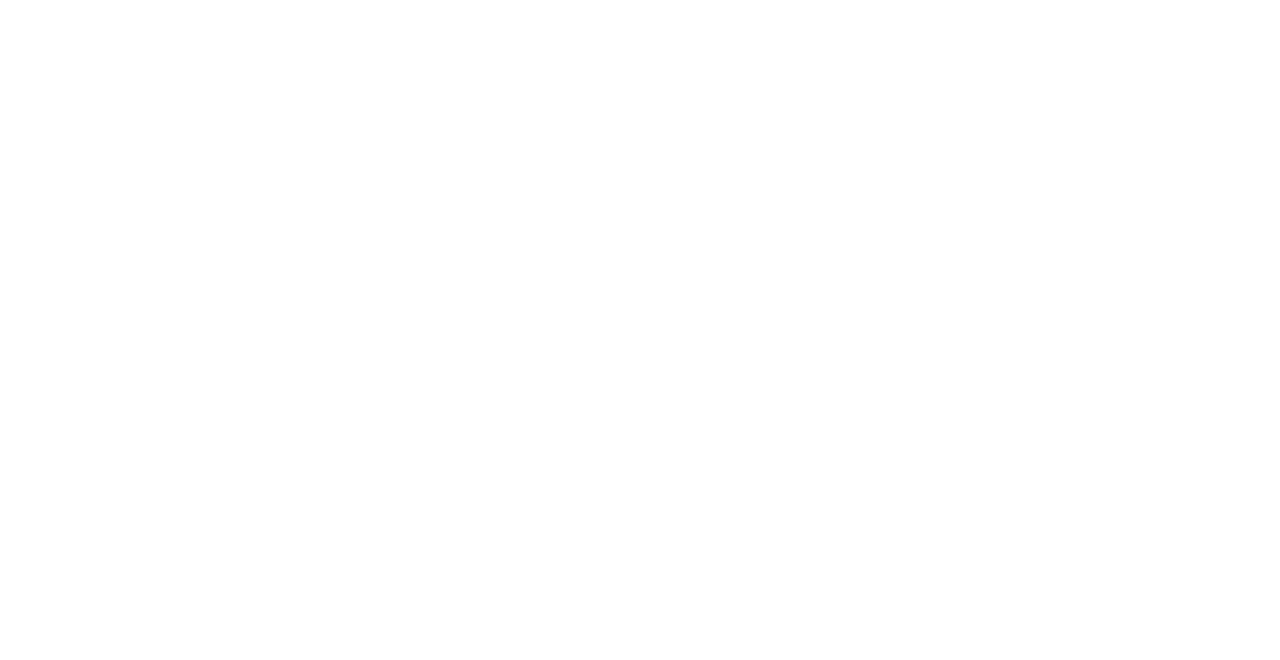
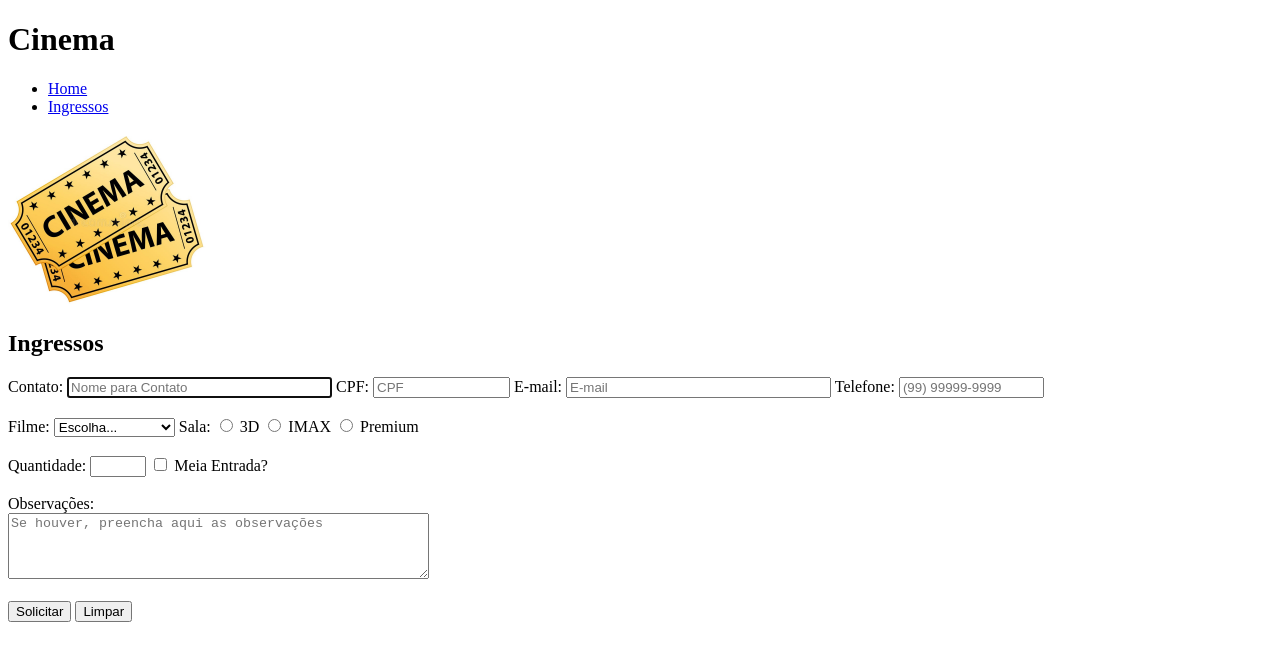
Before and after one commit to GabrielVitorGL/IFSP-Desenvolvimento-Front-End, a plain HTML site: page aula 7/ingressos/ingressos.html in a window 1280 px wide. Drawn offline with Linux system fonts and the light colour scheme.

Commit message:
ingressos website

```diff
--- a/aula 7/ingressos/ingressos.html
+++ b/aula 7/ingressos/ingressos.html
@@ -4,9 +4,53 @@
     <meta charset="UTF-8">
     <meta http-equiv="X-UA-Compatible" content="IE=edge">
     <meta name="viewport" content="width=device-width, initial-scale=1.0">
-    <title>Document</title>
+    <title>Cinema</title>
 </head>
 <body>
+    <header>
+        <h1>Cinema</h1>
+        <ul>
+            <li><a href="../index.html">Home</a></li>
+            <li><a href="ingressos.html">Ingressos</a></li>
+        </ul>
+    </header>
+    <main>
+        <img src="../imagens/ingressos.jpg" alt="Ingressos de Cinema" width="200" />
+        <h2>Ingressos</h2>
+        <form method="get">
+            Contato: <input type="text" size="30" maxlength="30" placeholder="Nome para Contato" autofocus name="contato" required />
+            CPF: <input type="text" size="14" maxlength="14" placeholder="CPF" name="CPF" />
+            E-mail: <input type="email" size="30" maxlength="30" placeholder="E-mail" name="email" />
+            Telefone: <input type="text" size="15" maxlength="15" placeholder="(99) 99999-9999" title="(99) 99999-9999" name="telefone" />
 
+            <br /><br />
+            Filme:
+            <select name="filme" required>
+                <option value="" selected disabled>Escolha...</option>
+                <option value="CA">Capitão América</option>
+                <option value="JP">Jurassic Park</option>
+                <option value="SW">Star Wars</option>
+                <option value="TS">Toy Story</option>
+            </select>
+            Sala:
+            <input type="radio" name="sala" value="3D" > 3D
+            <input type="radio" name="sala" value="IMAX" > IMAX
+            <input type="radio" name="sala" value="Premium" > Premium
+
+            <br /><br />
+            Quantidade: <input type="number" min="1" max="10" name="qtd" />
+
+            <input type="checkbox" name="meia" value="sim" /> Meia Entrada?
+
+            <br /><br />
+            Observações:
+            <br />
+            <textarea cols="50" rows="4" name="obs" placeholder="Se houver, preencha aqui as observações"></textarea>
+
+            <br /><br />
+            <input type="submit" value="Solicitar" />
+            <input type="reset" value="Limpar">
+        </form>
+    </main>
 </body>
 </html>
```
Also changed, not shown: aula 7/index.html (+23 -1 lines), 1 other file.
